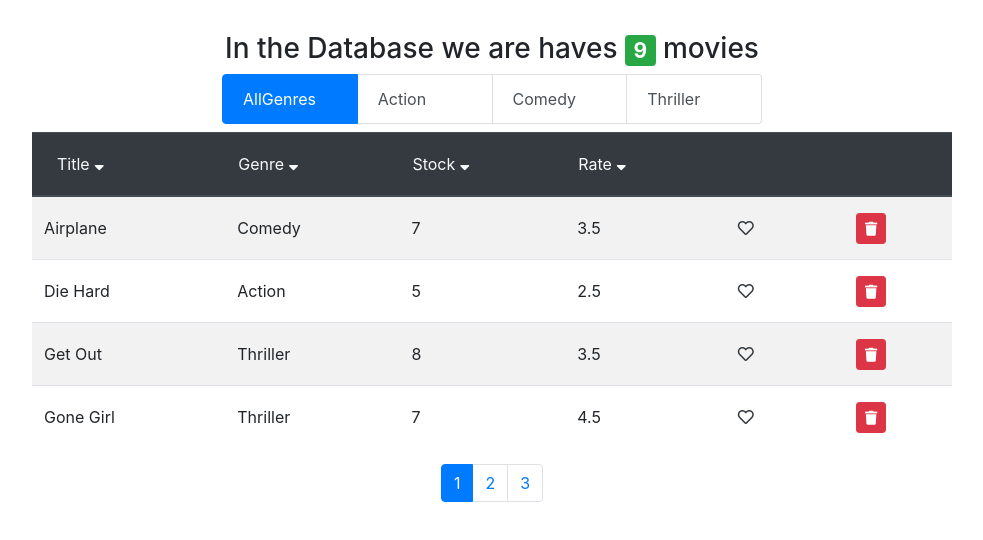
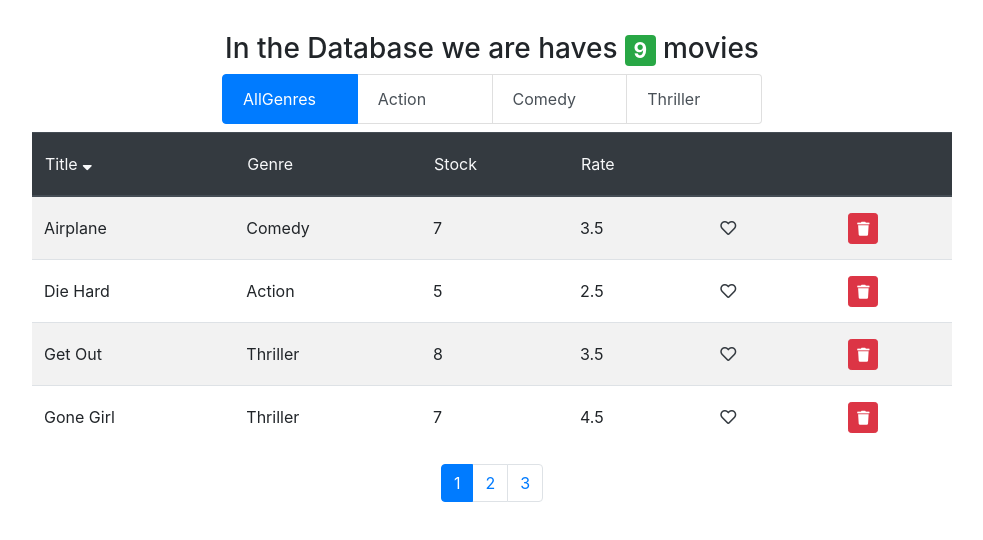
Before and after one commit to mrSerhi/Vidly, a React (Create React App) app: page / in a window 1280 px wide. Shown: the top 540 px of the page, without its empty margins (148-1131 px from the left). Built offline with nearby package versions, Linux system fonts and the light colour scheme.

Commit message:
Change tableMovies component and created separate tableHeader component which rendered header of table

```diff
--- /dev/null
+++ b/src/components/tableMovies/tableHeader.jsx
@@ -0,0 +1,60 @@
+import React from "react";
+import PropTypes from "prop-types";
+
+// should get:
+// onSorting - func
+// columns path - arr of obj
+// ordered items - obj
+const TableHeader = ({ orderedItems, columnsPath, onSorting }) => {
+  const sortingItems = path => {
+    // 1. clone ordered state obj from props
+    const ordered = { ...orderedItems };
+    // 2. Check if path equal ordered.path for reverse sorting and change on 'desc' or set previous
+    if (ordered.path === path) {
+      ordered.order = ordered.order === "asc" ? "desc" : "asc";
+    } else {
+      ordered.path = path;
+      ordered.order = "asc";
+    }
+    onSorting(ordered); // return ordered object
+  };
+
+  const RenderColumns = () => {
+    return columnsPath.map(item => {
+      const RenderIcon = () => {
+        const { path, order } = orderedItems;
+
+        if (item.path === path && order === "desc") {
+          return <i className="fas fa-sort-up" />;
+        } else if (item.path === path && order === "asc") {
+          return <i className="fas fa-sort-down" />;
+        }
+        return null;
+      };
+      return (
+        <th key={item.path || item.key}>
+          <button
+            onClick={() => sortingItems(item.path)}
+            className="btn btn-link text-light px-0"
+          >
+            {item.label} {RenderIcon()}
+          </button>
+        </th>
+      );
+    });
+  };
+
+  return (
+    <thead className="thead thead-dark ">
+      <tr>{RenderColumns()}</tr>
+    </thead>
+  );
+};
+
+TableHeader.propTypes = {
+  columnsPath: PropTypes.array.isRequired,
+  orderedItems: PropTypes.object.isRequired,
+  onSorting: PropTypes.func.isRequired
+};
+
+export default TableHeader;
--- a/src/components/tableMovies/tableMovies.js
+++ b/src/components/tableMovies/tableMovies.js
@@ -2,21 +2,17 @@ import React from "react";
 
 // components
 import Like from "../layout/like/like";
+import TableHeader from "./tableHeader";
 
 const TableMovies = ({ data, orderedItems, onDeleted, onLiked, onSorting }) => {
-  const sorting = path => {
-    // 1. clone ordered state obj from props
-    const ordered = { ...orderedItems };
-    // 2. Check if path equal ordered.path for reverse sorting and change on 'desc' or set previous
-    if (ordered.path === path) {
-      ordered.order = ordered.order === "asc" ? "desc" : "asc";
-    } else {
-      ordered.path = path;
-      ordered.order = "asc";
-    }
-    onSorting(ordered); // return ordered object
-  };
-
+  const _path = [
+    { path: "title", label: "Title" },
+    { path: "genre.name", label: "Genre" },
+    { path: "numberInStock", label: "Stock" },
+    { path: "dailyRentalRate", label: "Rate" },
+    { key: "like" },
+    { key: "delete" }
+  ];
   const RenderColumns = data.map(movie => {
     const {
       _id,
@@ -52,47 +48,11 @@ const TableMovies = ({ data, orderedItems, onDeleted, onLiked, onSorting }) => {
     <div className="col-md-10 mx-auto">
       {data.length !== 0 && (
         <table className="table table-responsive-sm table-striped">
-          <thead className="thead thead-dark ">
-            <tr>
-              <th>
-                <button
-                  onClick={() => sorting("title")}
-                  className="btn btn-link text-light"
-                >
-                  Title <i className="fas fa-sort-down" />
-                </button>
-              </th>
-
-              <th>
-                <button
-                  onClick={() => sorting("genre.name")}
-                  className="btn btn-link text-light px-0"
-                >
-                  Genre <i className="fas fa-sort-down" />
-                </button>
-              </th>
-
-              <th>
-                <button
-                  onClick={() => sorting("numberInStock")}
-                  className="btn btn-link text-light px-0"
-                >
-                  Stock <i className="fas fa-sort-down" />
-                </button>
-              </th>
-
-              <th>
-                <button
-                  onClick={() => sorting("dailyRentalRate")}
-                  className="btn btn-link text-light px-0"
-                >
-                  Rate <i className="fas fa-sort-down" />
-                </button>
-              </th>
-              <th />
-              <th />
-            </tr>
-          </thead>
+          <TableHeader
+            orderedItems={orderedItems}
+            columnsPath={_path}
+            onSorting={onSorting}
+          />
           <tbody className="tbody">{RenderColumns}</tbody>
         </table>
       )}
```
